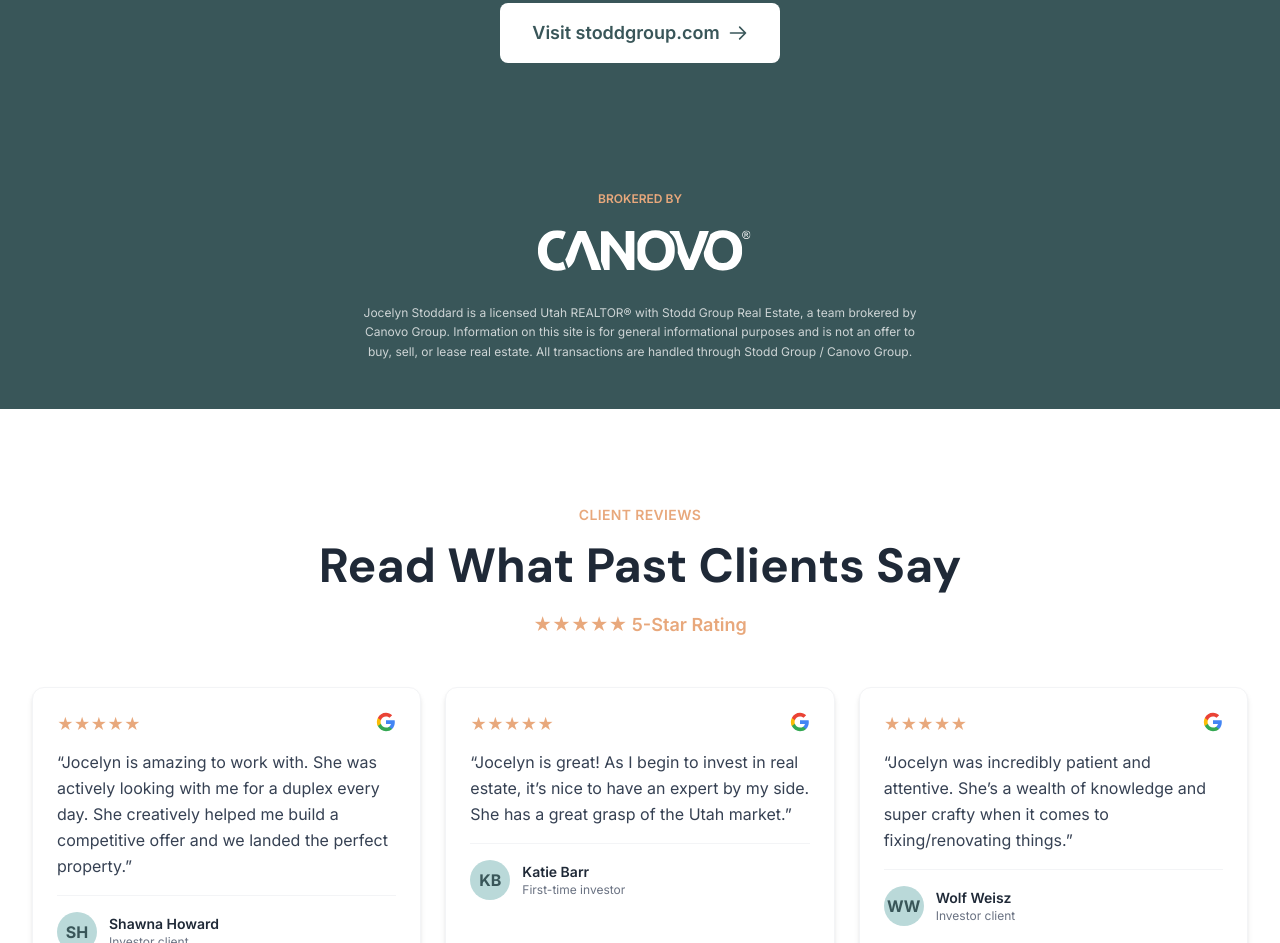
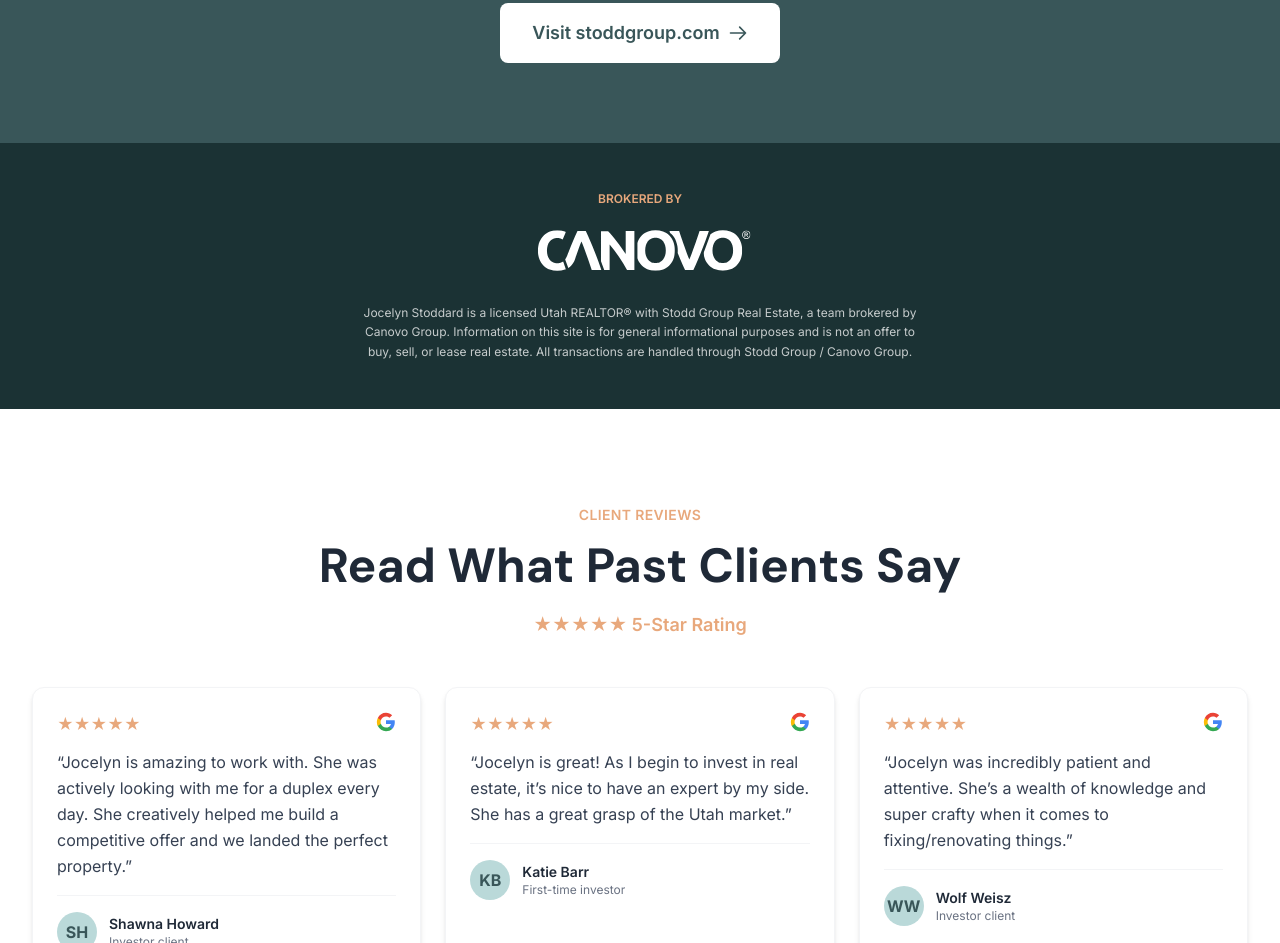
Before and after one commit to jocelynkaufman/utah-investor-hub, a plain HTML site: page utah-realtor-for-investors-jocelyn-kaufman/index.html in a window 1280 px wide. Shown: the part 1029-1972 px from the top of the page. Drawn offline with Linux system fonts and the light colour scheme.

Commit message:
Agent page: differentiate Stodd Group and Brokered-By band colors
The Stodd Group callout and Brokered By Canovo band were both solid
bg-brand-dark-green (#395659), so they visually merged into one slab.
Shifted the Brokered By section one shade darker (#1b3234 — the same
darker teal Stodd Group uses on its About page alternating sections).
Canovo logo still reads as white-on-dark; the two sections now read
as distinct brand surfaces.

Co-Authored-By: Claude Opus 4.7 <noreply@anthropic.com>

```diff
--- a/utah-realtor-for-investors-jocelyn-kaufman/index.html
+++ b/utah-realtor-for-investors-jocelyn-kaufman/index.html
@@ -123,7 +123,7 @@
 </section>
 
 <!-- Brokered By Canovo Group -->
-<section class="py-12 bg-brand-dark-green">
+<section class="py-12" style="background:#1b3234">
   <div class="max-w-4xl mx-auto px-4 sm:px-6 lg:px-8 text-center">
     <p class="text-xs uppercase tracking-wider text-brand-orange font-semibold mb-4">Brokered By</p>
     <a href="https://www.canovogroup.com/" target="_blank" rel="noopener" aria-label="Canovo Group" class="inline-block hover:opacity-80 transition-opacity mb-4">
```
